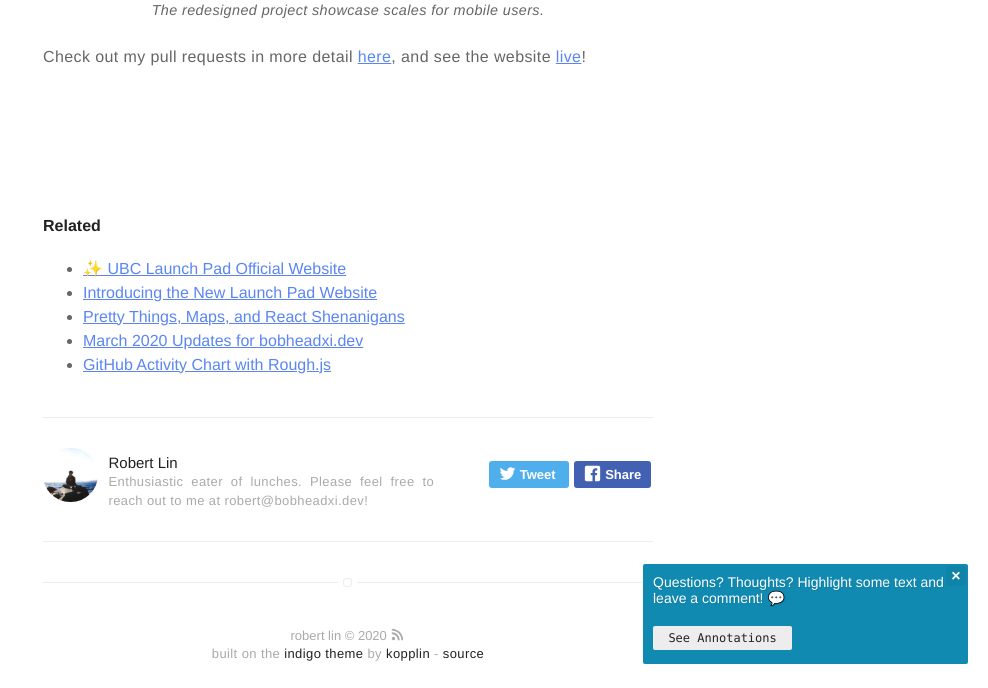
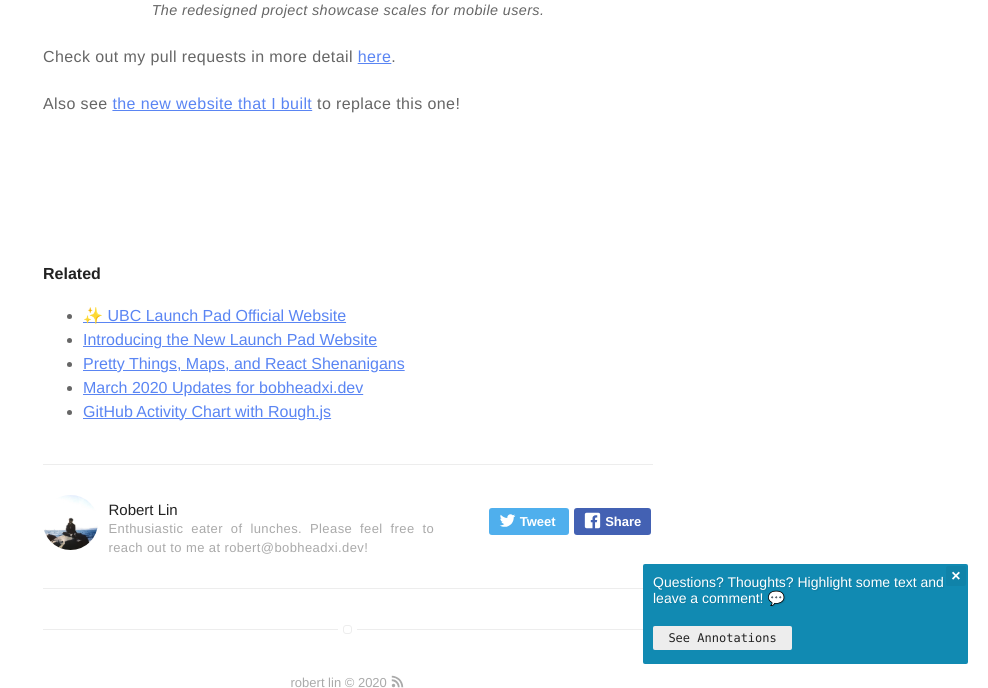
Before and after one commit to bobheadxi/bobheadxi.github.io, a Jekyll site: the page built from _posts/2018-05-13-ubclaunchpad-site.md, in a window 1280 px wide and 900 px high, scrolled down 1160 px, cut to the strip 212-900 px from the top of the window. Shown: the whole strip, without its empty margins (292-1280 px from the left). Built offline with Jekyll 4.4.1, drawn with Linux system fonts in a browser that asks for light colours; nearby versions of some CDN libraries; emoji names are drawn with the system emoji font; a script that is not in the unit is left out; some of the changed text lies outside the part shown.

Commit message:
fix links on old lp website

```diff
--- a/_posts/2018-05-13-ubclaunchpad-site.md
+++ b/_posts/2018-05-13-ubclaunchpad-site.md
@@ -20,7 +20,7 @@
 - <img src="https://img.shields.io/github/languages/top/ubclaunchpad/ubclaunchpad.github.io.svg?color=purple" />
 ---
 
-*This project has been superseded by [a new website that I built](/ubclaunchpad-dot-com)!*
+*⚠️ This project has been superseded by [a new website that I built](/ubclaunchpad-dot-com)!*
 
 <br />
 
@@ -42,8 +42,8 @@
 including:
 
 * a **completely redesigned project showcase** section, featuring automatic
-  scrolling, a responsive layout, and more! ([#50](https://github.com/ubclaunchpad/ubclaunchpad.github.io/pull/50))
-* minor improvements such as [emoji support](https://github.com/ubclaunchpad/ubclaunchpad.github.io/pull/58)
+  scrolling, a responsive layout, and more! ([#50](https://github.com/ubclaunchpad/ubclaunchpad.github.io-old/pull/50))
+* minor improvements such as [emoji support](https://github.com/ubclaunchpad/ubclaunchpad.github.io-old/pull/58)
   and other updates
 
 <p align="center">
@@ -56,7 +56,8 @@
 </p>
 
 Check out my pull requests in more detail
-[here](https://github.com/ubclaunchpad/ubclaunchpad.github.io/pulls?q=is%3Apr+author%3Abobheadxi+is%3Aclosed),
-and see the website [live](https://ubclaunchpad.github.io)!
+[here](https://github.com/ubclaunchpad/ubclaunchpad.github.io-old/pulls?q=is%3Apr+author%3Abobheadxi+is%3Aclosed).
+
+Also see [the new website that I built](/ubclaunchpad-dot-com) to replace this one!
 
 <br />
```
